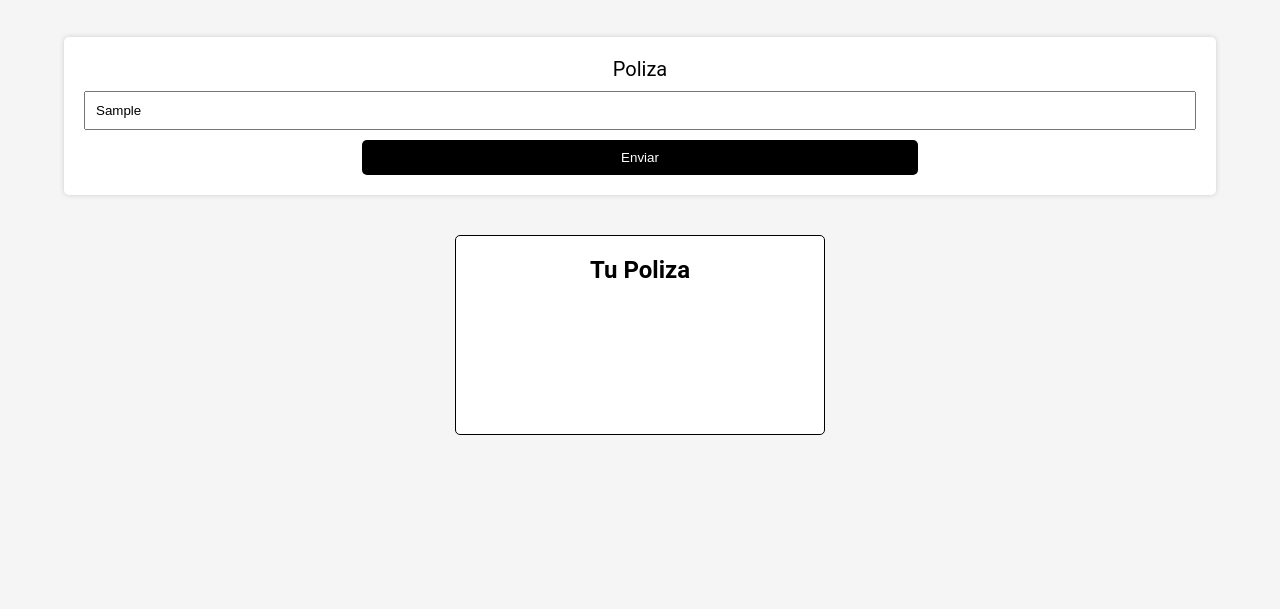
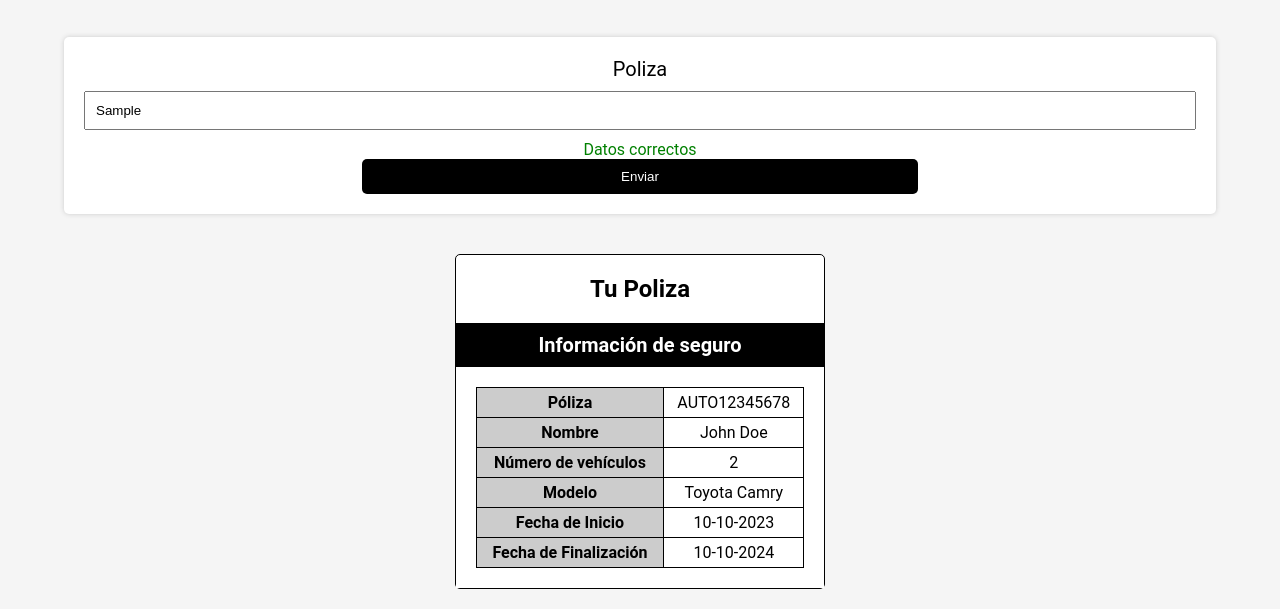
Before and after one commit to elizonRL/seguros-Fontend, a website: page src/main/webapp/index.html in a window 1280 px wide. Both pictures are taken after typing "Sample" into the empty fields and a click on the button "Enviar". Shown: the part 222-831 px from the top of the page. Before the commit the page ends 800 px from the top, so only its background shows below. Drawn offline with Linux system fonts and the light colour scheme; no server answers.

Commit message:
cambios en el frontend

```diff
--- a/src/main/webapp/app.js
+++ b/src/main/webapp/app.js
@@ -13,9 +13,9 @@ form.addEventListener("submit", async (e) => {
         errorElement.innerHTML = `<p style="color:red;"> Verifica Tu poliza de seguros </p>`;
         return false;
     }
-    const request = await fetch(`http://localhost:8081/poliza?num_poliza=123456`);
-    const datos = await request.json();
-    console.log(poliza.value, datos); // {num_poliza: 123456, nombre: "Juan", apellido: "Perez"}
+    /*const request = await fetch(`http://localhost:8081/poliza?num_poliza=123456`);
+    const datos = await request.json();*/
+    console.log(poliza.value); // {num_poliza: 123456, nombre: "Juan", apellido: "Perez"}
     errorElement.innerHTML = `<p style="color:green;"> Datos correctos</p>`;
     data(poliza.value, card);
     return true;
@@ -37,10 +37,38 @@ function validarPoliza() {
 
 const data = (poliza, card) => {
     cardElement.innerHTML =
-        `<div class="card" style="width: 18rem;">
-            <div class="card-body">
-                <h5 class="card-title">Poliza</h5>
-                <p class="card-text"> ${poliza} </p>
+        ` <div class="containerCadr">
+            <div class="headerCard">
+                <h1 class="title">Información de seguro</h1>
             </div>
-        </div>`;
+            <div class="contentCard">
+                <table class="tableCard">
+                    <tr>
+                        <th>Póliza</th>
+                        <td>AUTO12345678</td>
+                    </tr>
+                    <tr>
+                        <th>Nombre</th>
+                        <td>John Doe</td>
+                    </tr>
+                    <tr>
+                        <th>Número de vehículos</th>
+                        <td>2</td>
+                    </tr>
+                    <tr>
+                        <th>Modelo</th>
+                        <td>Toyota Camry</td>
+                    </tr>
+                    <tr>
+                        <th>Fecha de Inicio</th>
+                        <td>10-10-2023</td>
+                    </tr>
+                    <tr>
+                        <th>Fecha de Finalización</th>
+                        <td>10-10-2024</td>
+                    </tr>
+                </table>
+            </div>
+        </div>
+    </div>`;
 }
--- a/src/main/webapp/css/style.css
+++ b/src/main/webapp/css/style.css
@@ -130,3 +130,40 @@ form button{
     padding: 20px;
 
 }
+
+/*card de informacion del seguro */
+.containerCard {
+    width: 70%;
+    margin: 0 auto;
+}
+
+.headerCard {
+    background-color: #000;
+    color: #fff;
+    padding: 10px;
+}
+
+.title {
+    font-size: 20px;
+    font-weight: bold;
+}
+
+.contentCard {
+    background-color: #fff;
+    padding: 20px;
+}
+
+.tableCard {
+    width: 100%;
+    border-collapse: collapse;
+}
+
+.tableCard td,
+.tableCard th {
+    border: 1px solid #000;
+    padding: 5px;
+}
+
+.tableCard th {
+    background-color: #ccc;
+}
```
